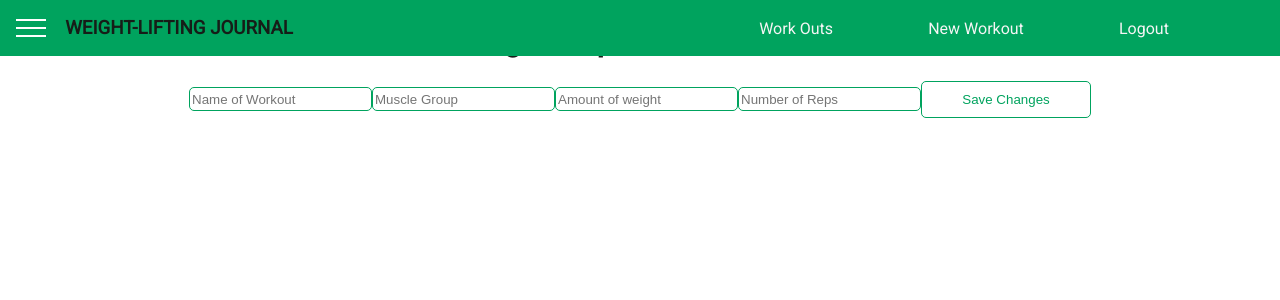
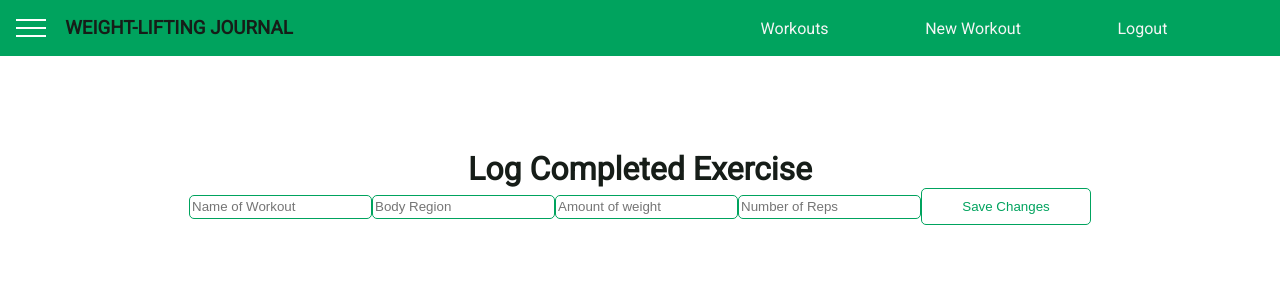
Before and after one commit to BuildWeek-WeightJournal/front-end, a React (Create React App) app in the folder front-end/: page /update_workout/1 in a window 1280 px wide. Shown: the top 300 px of the page. Built offline with nearby package versions, Linux system fonts and the light colour scheme; no server answers.

Commit message:
Fixed styling on My Workouts page and added in nav bar for Add Workouts page

```diff
--- a/front-end/src/App.js
+++ b/front-end/src/App.js
@@ -26,7 +26,7 @@ function App() {
             render={props => <UpdateWorkout {...props} />}
           />
           <Route exact path="/login" component={Login} />
-          <Route exact path="/signup" component={UserForm} />
+          <Route exact path="/signup" component={SignUp} />
           <Route component={Login} />
         </Switch>
       </Router>
--- a/front-end/src/Components/NavBar.js
+++ b/front-end/src/Components/NavBar.js
@@ -16,7 +16,7 @@ const NavBar = props => {
         <div className="spacer" />
         <div className="navbar-navigation-items">
           <div>
-            <Link to="/protected/my_workouts">Work Outs</Link>
+            <Link to="/protected/my_workouts">Workouts</Link>
           </div>
           <div>
             <Link to="/protected/add_workout">New Workout</Link>
--- a/front-end/src/Components/UpdateWorkout.js
+++ b/front-end/src/Components/UpdateWorkout.js
@@ -4,6 +4,10 @@ import { axiosWithAuth } from "./utils/axiosWithAuth";
 import { editWorkout } from "../actions/actions";
 import { connect } from "react-redux";
 import { useParams } from "react-router-dom";
+
+const headerStyle = {
+  margin: "150px 0 0 0"
+};
 
 const UpdateWorkout = props => {
   const [workout, setWorkout] = useState({
@@ -51,7 +55,7 @@ const UpdateWorkout = props => {
   return (
     <div>
       <NavBar />
-      <h1>Log Completed Exercise</h1>
+      <h1 style={headerStyle}>Log Completed Exercise</h1>
 
       <form onSubmit={handleSubmit}>
         <input
@@ -62,9 +66,9 @@ const UpdateWorkout = props => {
           onChange={handleChanges}
         />
         <input
-          type="text"
-          name="muscle"
-          placeholder="Muscle Group"
+          as="select"
+          name="body_region"
+          placeholder="Body Region"
           value={workout.body_region}
           onChange={handleChanges}
         />
--- a/front-end/src/Components/Workouts.js
+++ b/front-end/src/Components/Workouts.js
@@ -11,6 +11,9 @@ import { Container, Row, Col, Card, CardTitle, CardSubtitle } from "reactstrap";
 import { axiosWithAuth } from "./utils/axiosWithAuth";
 import axios from "axios";
 
+const headerStyle = {
+  margin: "150px 0 0 0"
+};
 const cardStyle = {
   margin: "auto",
   padding: "25px",
@@ -85,7 +88,7 @@ const Workouts = props => {
       <NavBar drawerClickHandler={drawerToggleClickHandler} />
       {sideDrawer}
       {backDrop}
-      <h1>My Workouts</h1>
+      <h1 style={headerStyle}>My Workouts</h1>
       <Container>
         <Row>
           <Col xs="12" sm="6" md="4" xl="3" style={containerStyle}>
@@ -102,7 +105,6 @@ const Workouts = props => {
                 >
                   Edit
                 </button>
-                {/* <button onClick={() => deleteWorkout(data.id)}>Delete</button> */}
                 <button onClick={() => handleDelete(data.id)}>Delete</button>
               </Card>
             ))}
@@ -126,52 +128,3 @@ export default connect(mapStateToProps, {
   fetchWorkouts,
   deleteWorkout
 })(Workouts);
-
-//   useEffect(() => {
-//     const id = '';
-//     axios
-//       .get(
-//         `https://weightliftingjournal-buildweek.herokuapp.com/api/workouts/:userId/${id}`
-//       )
-//       .then(res => {
-//         setWorkouts(res.data);
-//         console.log(res.data)
-//       })
-//       .catch(err => {
-//         console.log(err);
-//       });
-//   }, []);
-
-{
-  /* //       {workouts.map(workoutList => {
-//         return (
-//           <div key={workoutList.id}>
-//             <CardDeck className="wrapper">
-//               <Card className="card-wrapper" key={workouts.id}>
-//                 <CardBody className="card-body">
-//                   {/* <CardTitle>Date: {exerciseList.date}</CardTitle>
-//                   <CardTitle>Exercise: workoutList.workoutName}</CardTitle>
-//                   <CardTitle>Weight: {workoutList.weight}</CardTitle>
-//                   <CardSubtitle>Sets: {workoutList.sets}</CardSubtitle>
-//                   <CardSubtitle>Reps: {workoutList.reps}</CardSubtitle>
-//                   <CardSubtitle>
-//                     Journal Entry: {workoutList.notes}
-//                   </CardSubtitle>
-//                   <br />
-
-//                   <br />
-//                   <Button onClick={() => handleDelete(workoutList.id)}>
-//                     Delete
-//                   </Button>
-
-//                 </CardBody>
-//               </Card>
-//             </CardDeck>
-//           </div>
-//         );
-//       })}
-//     </div>
-//   );
-// };
-// export default Workouts; */
-}
--- a/front-end/src/Components/workoutform.js
+++ b/front-end/src/Components/workoutform.js
@@ -1,5 +1,4 @@
 import React, { useState, useEffect } from "react";
-// import anime from './anime-master/lib/anime.es.js';
 import { withFormik, Form, Field } from "formik";
 import * as Yup from "yup";
 import axios from "axios";
@@ -10,12 +9,7 @@ import NavBar from "./NavBar";
 import SideDrawer from "./SideDrawer/SideDrawer";
 import BackDrop from "./BackDrop/BackDrop";
 import { axiosWithAuth } from "./utils/axiosWithAuth";
-//Select button with query selector then use animejs library to add animation
-// var elements = document.querySelectorAll("button");
-// anime({
-//   targets: elements,
-//   translateX: 270
-// });
+
 const cardStyle = {
   margin: "auto",
   padding: "25px",
@@ -37,6 +31,7 @@ const WorkoutForm = ({ values, errors, touched, status }) => {
   }, [status]);
   return (
     <div className="workout-form">
+      <NavBar/>
       <InputForm>
         <label htmlFor="name">
           Please enter your a name for your workout:
@@ -59,13 +54,13 @@ const WorkoutForm = ({ values, errors, touched, status }) => {
           <option value="Calves">Calves</option>
         </InputField>
         <label htmlFor="weight">
-          <Field id="weight" type="weight" name="weight" placeholder="weight" />
+          <Field id="weight" type="number" name="weight" placeholder="weight" />
           {touched.weight && errors.weight && (
             <p className="errors"> {errors.weight} </p>
           )}
         </label>
         <label htmlFor="reps">
-          <InputField id="reps" type="text" name="reps" placeholder="reps" />
+          <InputField id="reps" type="number" name="reps" placeholder="reps" />
           {touched.reps && errors.reps && (
             <p className="errors"> {errors.reps} </p>
           )}
@@ -86,8 +81,8 @@ const FormikWorkoutForm = withFormik({
   },
   validationSchema: Yup.object().shape({
     name: Yup.string().required("Name is required!"),
-    weight: Yup.string().required("Weight is required!"),
-    reps: Yup.string().required("Number of reps is required!")
+    weight: Yup.number().required("Weight is required!").positive().integer(),
+    reps: Yup.number().required("Number of reps is required!").positive().integer()
   }),
   handleSubmit(values, { setStatus, resetForm }) {
     console.log("submitting", values);
@@ -102,7 +97,4 @@ const FormikWorkoutForm = withFormik({
       .catch(err => console.log(err.response));
   }
 })(WorkoutForm);
-const mapStateToProps = state => {
-  return {};
-};
 export default FormikWorkoutForm;
```
Also changed, not shown: 1 other file (tests, documents, lock files or other folders).
